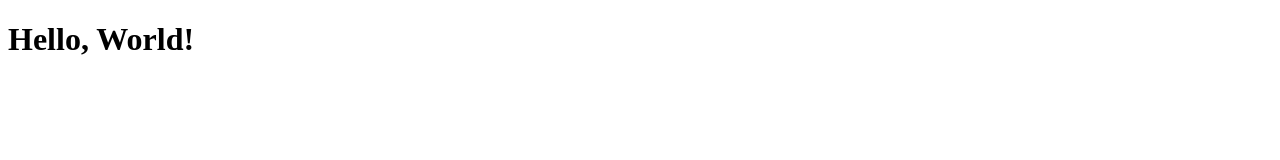
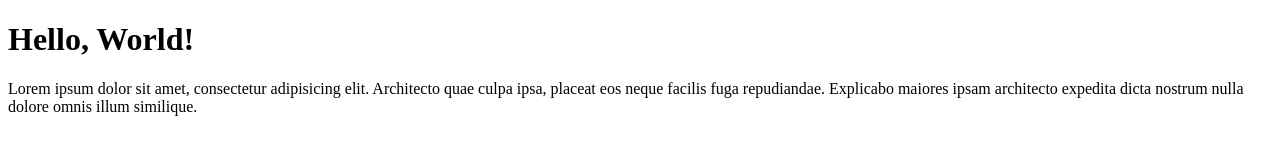
Before and after one commit to gradyjojo/my-git-test, a plain HTML site: page index.html in a window 1280 px wide. Drawn offline with Linux system fonts and the light colour scheme.

Commit message:
Menambahkan paragraf

```diff
--- a/index.html
+++ b/index.html
@@ -7,5 +7,6 @@
 </head>
 <body>
     <h1>Hello, World!</h1>
+    <p>Lorem ipsum dolor sit amet, consectetur adipisicing elit. Architecto quae culpa ipsa, placeat eos neque facilis fuga repudiandae. Explicabo maiores ipsam architecto expedita dicta nostrum nulla dolore omnis illum similique.</p>
 </body>
 </html>
```
